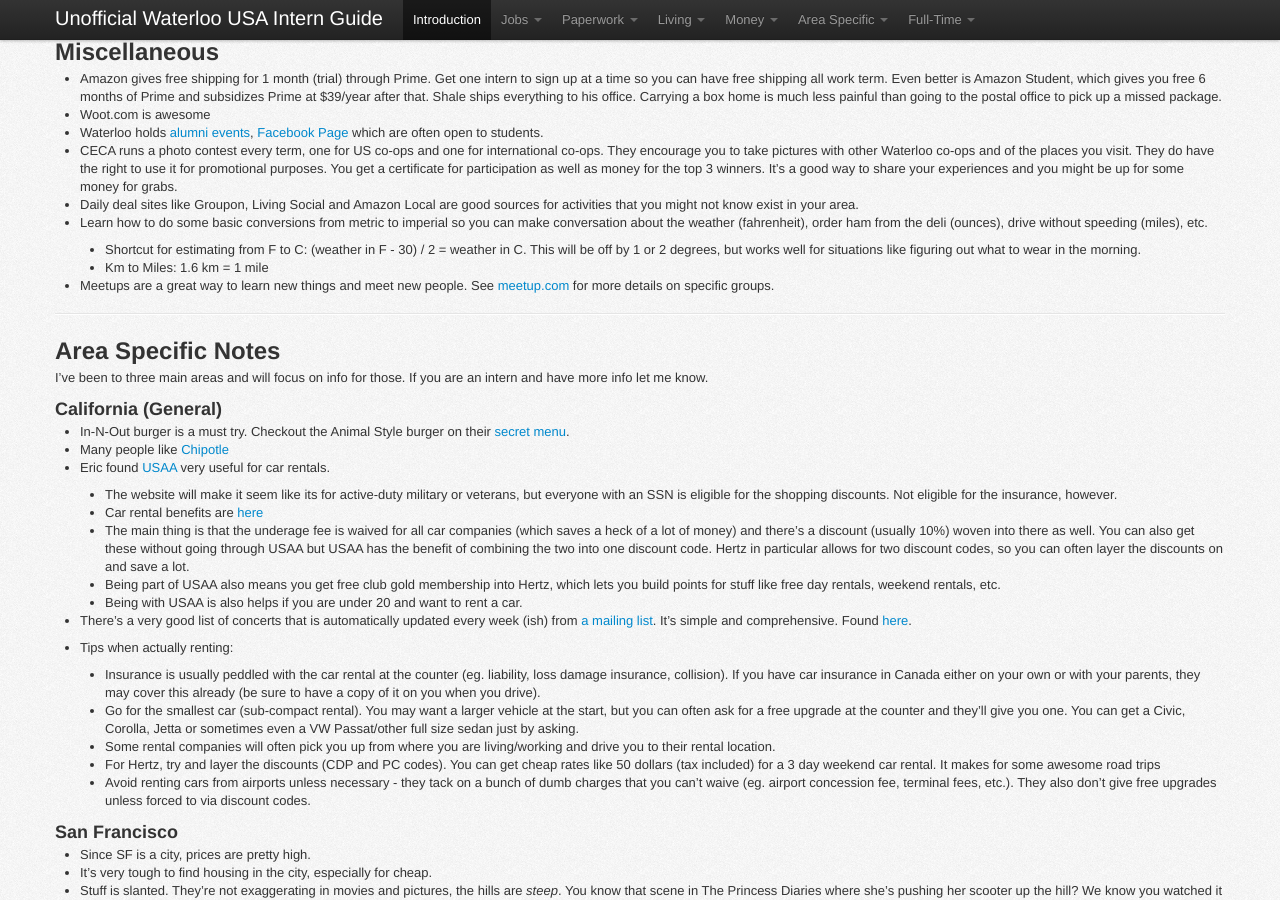
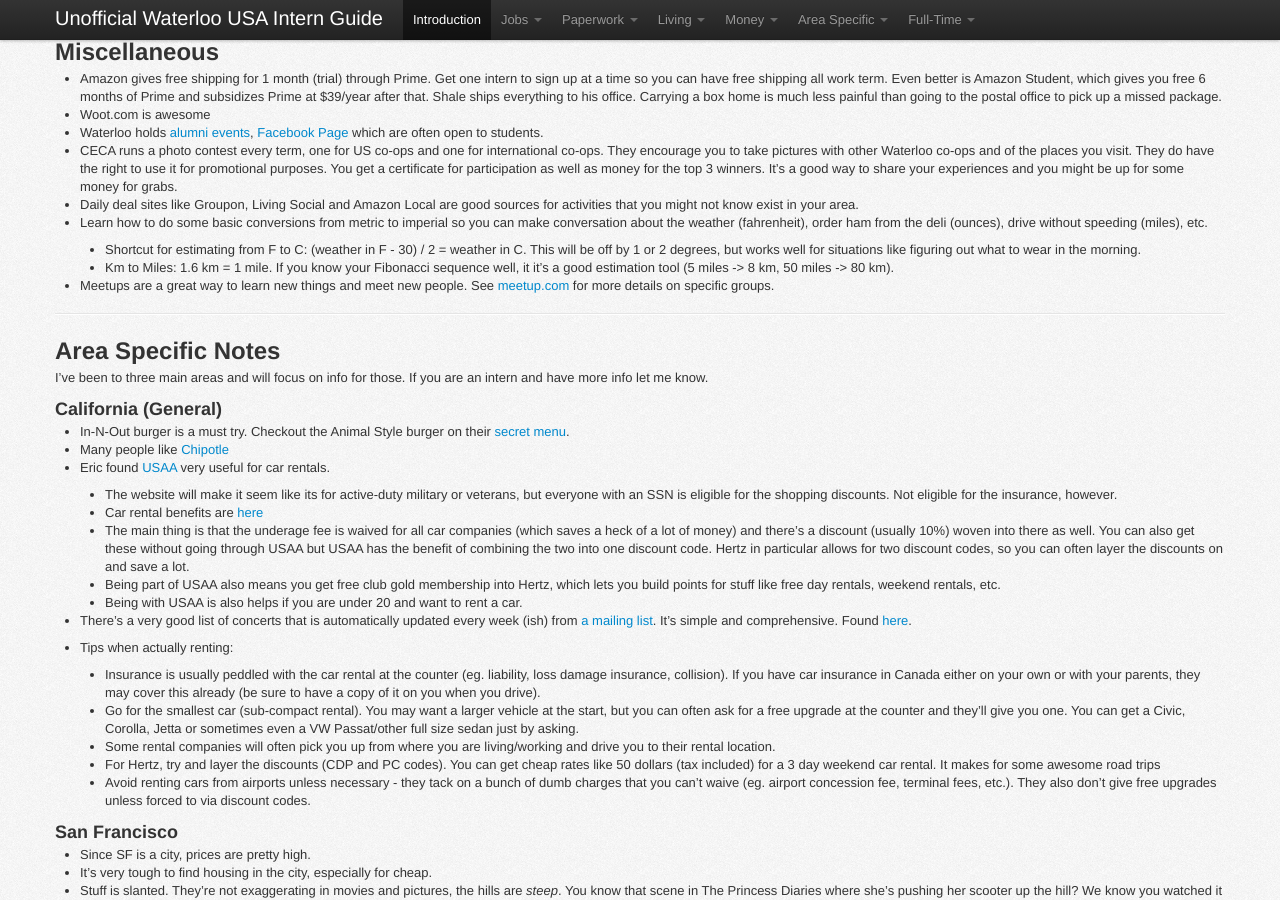
Before and after one commit to sholiday/Unofficial-Waterloo-USA-Intern-Guide, a Jekyll site: the page built from index.markdown, in a window 1280 px wide and 900 px high, scrolled down 8540 px. Built offline with Jekyll 4.4.1, drawn with Linux system fonts in a browser that asks for light colours; nearby versions of some CDN libraries; Markdown is read by kramdown in place of the engine named in the settings.

Commit message:
Miles/KM conversion tip.

```diff
--- a/index.markdown
+++ b/index.markdown
@@ -754,7 +754,8 @@ If you are traveling on a Canadian Passport to the US to visit (not J-1), you ar
   * Shortcut for estimating from F to C: (weather in F - 30) / 2 = weather in
     C. This will be off by 1 or 2 degrees, but works well for situations like
     figuring out what to wear in the morning.
-  * Km to Miles: 1.6 km = 1 mile
+  * Km to Miles: 1.6 km = 1 mile. If you know your Fibonacci sequence well, it
+    it's a good estimation tool (5 miles -> 8 km, 50 miles -> 80 km).
 * Meetups are a great way to learn new things and meet new people.
   See [meetup.com](http://meetup.com) for more details on specific groups.
 
```
